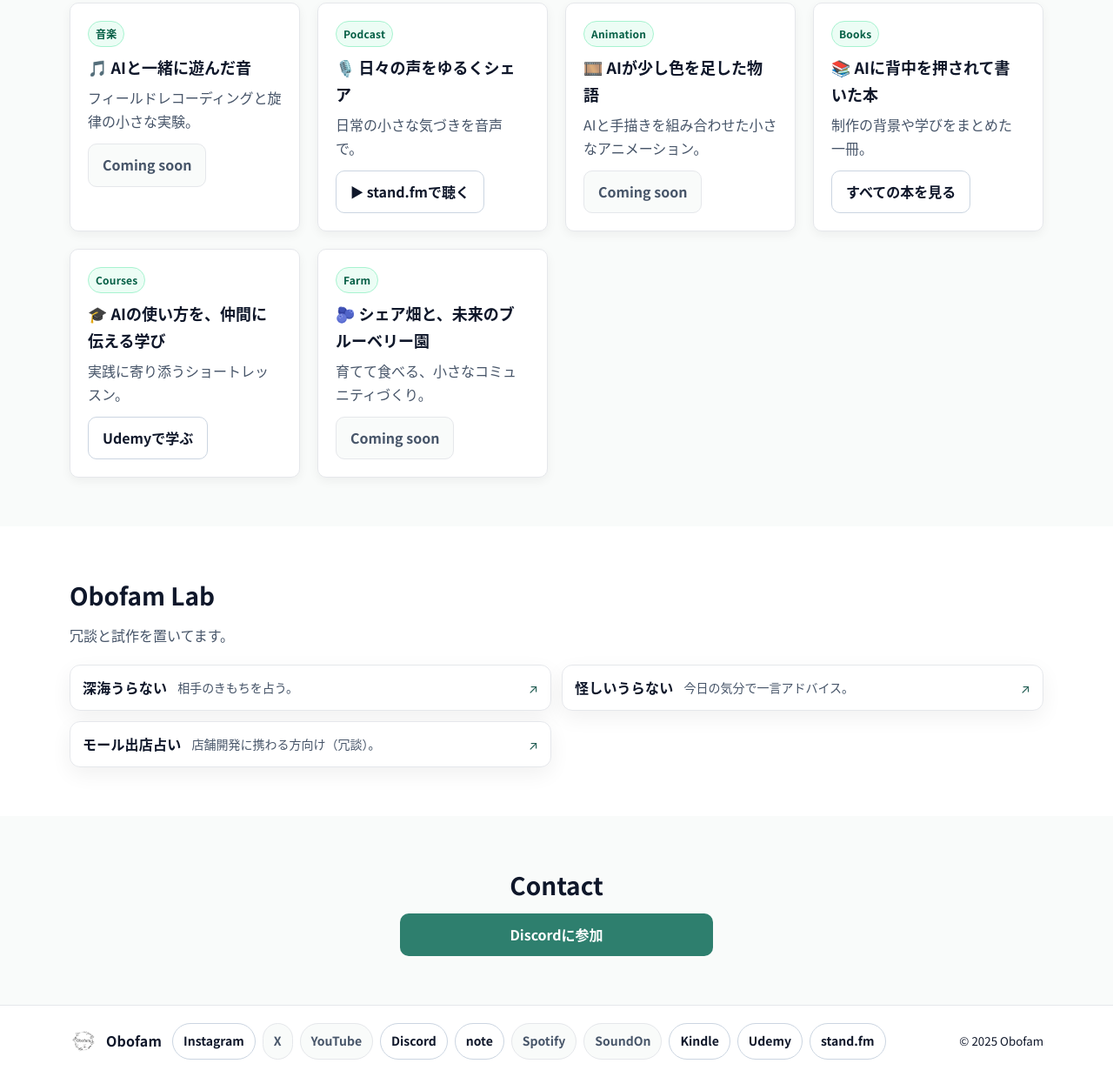
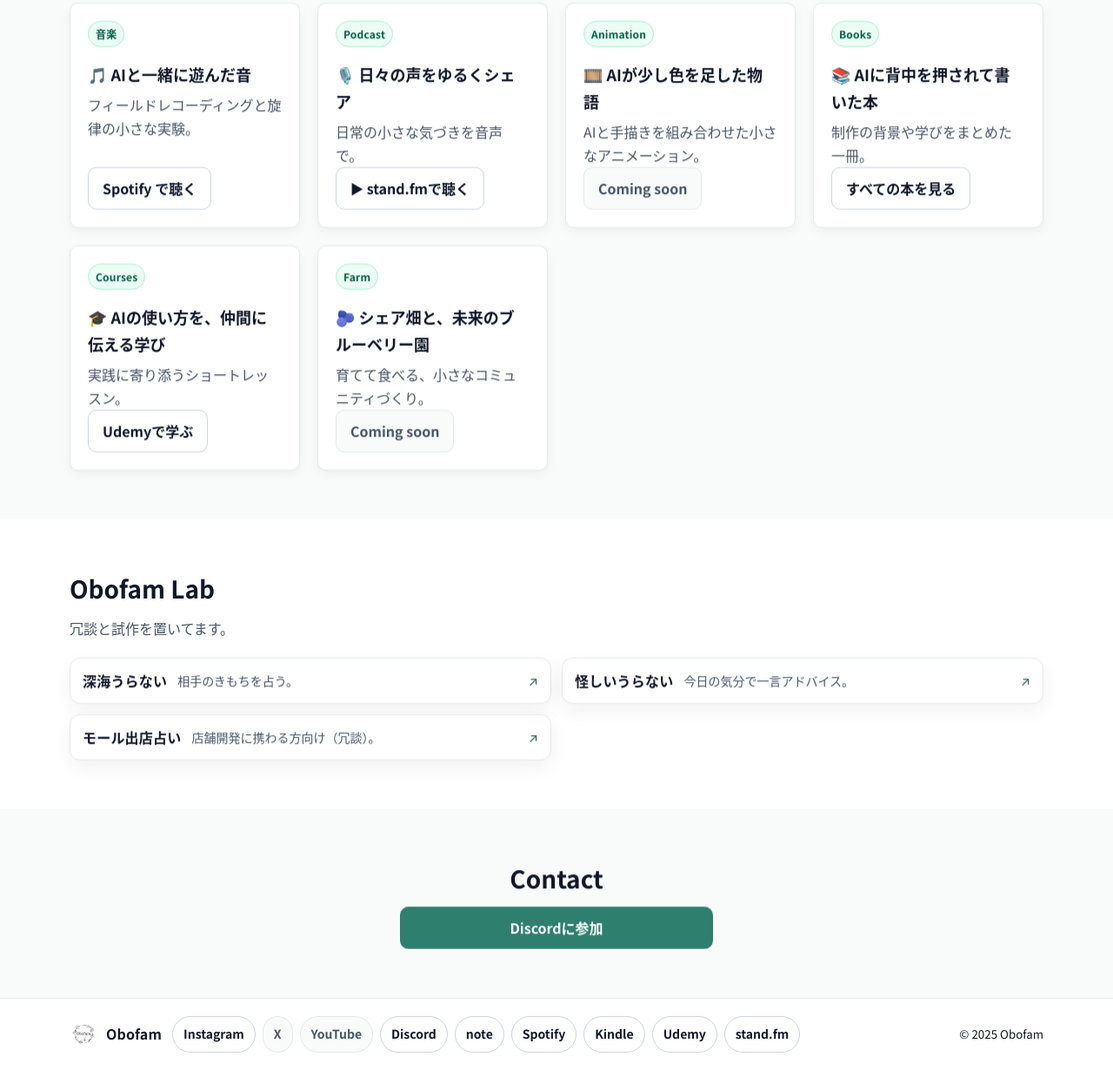
Before and after one commit to obofam/portfolio, a plain HTML site: page index.html in a window 1280 px wide. Shown: the part 1277-2515 px from the top of the page at 87% size. Drawn offline with Linux system fonts and the light colour scheme.

Commit message:
音楽カードにSpotifyリンク追加・フッターのSpotify有効化とSoundOn削除・Projectカードのボタンを下揃え

```diff
--- a/index.html
+++ b/index.html
@@ -115,7 +115,7 @@
             <h3 id="prj-music-title">🎵 AIと一緒に遊んだ音</h3>
             <p class="summary">フィールドレコーディングと旋律の小さな実験。</p>
             <div class="actions">
-              <a class="btn btn-ghost" href="#" data-replace-link="music" aria-label="Coming soon（後でリンク差し替え）" aria-disabled="true">Coming soon</a>
+              <a class="btn btn-ghost" href="https://open.spotify.com/intl-ja/artist/3hhzfdGTxIQtFt6kIs6ucv?si=S1bcmOhdQyqXMTJg6dM0gA" data-replace-link="music" target="_blank" rel="noopener" aria-label="Spotifyで視聴（別タブで開く）">Spotify で聴く</a>
             </div>
           </li>
 
@@ -237,9 +237,8 @@
         <li><a class="social-link" href="#" data-replace-link="sns-youtube" aria-disabled="true">YouTube</a></li>
         <li><a class="social-link" href="https://discord.gg/v8KntR88" target="_blank" rel="noopener">Discord</a></li>
         <li><a class="social-link" href="https://note.com/obockai" data-replace-link="sns-note" target="_blank" rel="noopener">note</a></li>
-        <li><a class="social-link" href="#" data-replace-link="sns-spotify" aria-disabled="true">Spotify</a></li>
-        <li><a class="social-link" href="#" data-replace-link="sns-soundon" aria-disabled="true">SoundOn</a></li>
-        <li><a class="social-link" href="books.html" data-replace-link="sns-kindle">Kindle</a></li>
+        <li><a class="social-link" href="https://open.spotify.com/intl-ja/artist/3hhzfdGTxIQtFt6kIs6ucv?si=S1bcmOhdQyqXMTJg6dM0gA" data-replace-link="sns-spotify" target="_blank" rel="noopener">Spotify</a></li>
+                <li><a class="social-link" href="books.html" data-replace-link="sns-kindle">Kindle</a></li>
         <li><a class="social-link" href="https://www.udemy.com/course/60copilotexcel/?referralCode=94E5477E9D164E90DFC5" data-replace-link="sns-udemy" target="_blank" rel="noopener">Udemy</a></li>
         <li><a class="social-link" href="https://stand.fm/channels/6690d246366ee421282cb17e" data-replace-link="sns-standfm" target="_blank" rel="noopener">stand.fm</a></li>
       </ul>
--- a/style.css
+++ b/style.css
@@ -128,8 +128,11 @@ a:hover{text-decoration:underline}
   border:1px solid var(--chip-border); background:var(--chip-bg);
   color:var(--chip-fg); font-size:12px; font-weight:600; letter-spacing:.2px;
 }
-.project-grid .summary{color:var(--text-muted)}
-.project-grid .actions{margin-top:12px}
+ .project-grid .summary{color:var(--text-muted)}
+ /* Make project cards a vertical flex container so actions can stick to bottom */
+ .project-grid .card{ display:flex; flex-direction:column }
+ /* Push actions area to the bottom of the card */
+ .project-grid .actions{ margin-top:auto }
 
 /* Books list */
 .group-title{ font-size:clamp(18px,2.4vw,22px); margin:32px 0 10px }
```
